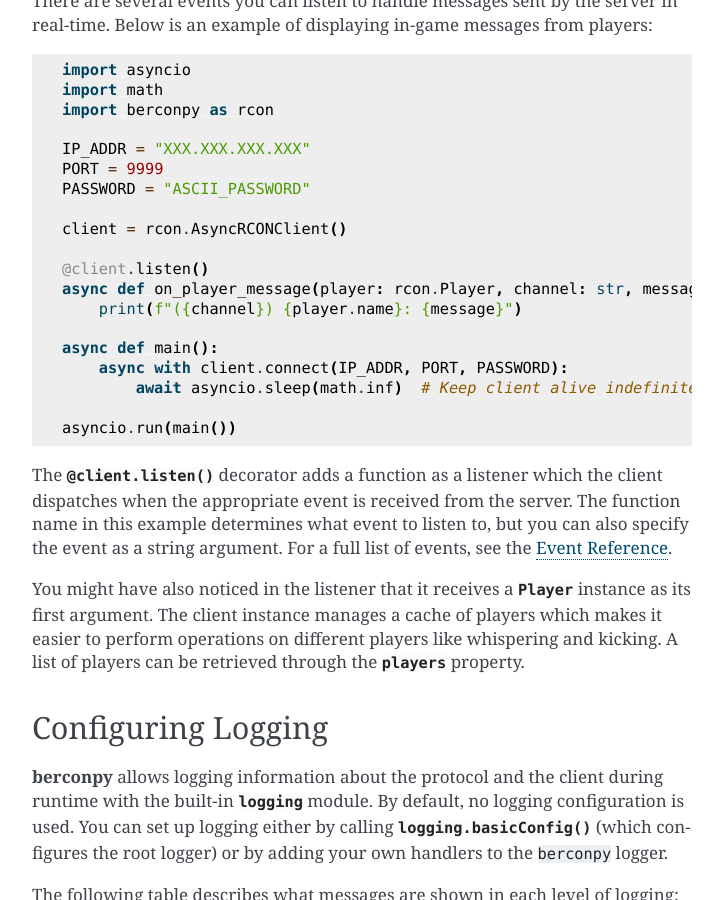
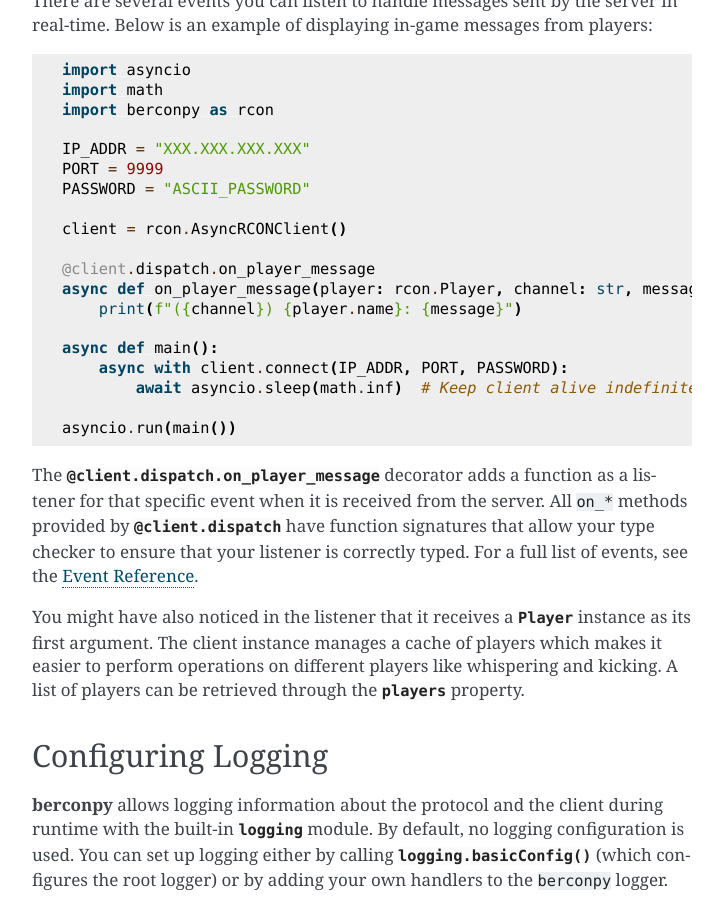
Before and after one commit to thegamecracks/berconpy, a Sphinx documentation site: the page built from docs/source/intro.rst, in a window 1280 px wide and 900 px high, scrolled down 1934 px. Shown: the whole window, without its empty margins (388-1111 px from the left). Built offline with Sphinx 7.4.7, drawn with Linux system fonts in a browser that asks for light colours.

Commit message:
Use the new event methods in examples and docs

```diff
--- a/docs/source/events.rst
+++ b/docs/source/events.rst
@@ -3,7 +3,8 @@ Event Reference
 
 All events dispatched by :py:class:`~berconpy.AsyncRCONClient` are documented here.
 To listen for one of the following events, use the :py:meth:`~berconpy.AsyncRCONClient.add_listener()`
-method or the :py:meth:`~berconpy.AsyncRCONClient.listen()` decorator.
+method, the :py:meth:`~berconpy.AsyncRCONClient.listen()` decorator, or the
+type-safe ``on_*`` method from :py:class:`~berconpy.AsyncEventDispatcher`.
 
 .. py:function:: on_raw_event(packet: ServerPacket)
 
--- a/docs/source/intro.rst
+++ b/docs/source/intro.rst
@@ -109,7 +109,7 @@ in real-time. Below is an example of displaying in-game messages from players:
 
     client = rcon.AsyncRCONClient()
 
-    @client.listen()
+    @client.dispatch.on_player_message
     async def on_player_message(player: rcon.Player, channel: str, message: str):
         print(f"({channel}) {player.name}: {message}")
 
@@ -119,10 +119,11 @@ in real-time. Below is an example of displaying in-game messages from players:
 
     asyncio.run(main())
 
-The :py:meth:`@client.listen() <berconpy.AsyncRCONClient.listen>` decorator
-adds a function as a listener which the client dispatches when the appropriate
-event is received from the server. The function name in this example determines
-what event to listen to, but you can also specify the event as a string argument.
+The :py:meth:`@client.dispatch.on_player_message <berconpy.AsyncEventDispatcher.on_player_message>`
+decorator adds a function as a listener for that specific event when it is
+received from the server. All ``on_*`` methods provided by
+:py:attr:`@client.dispatch <berconpy.AsyncRCONClient.dispatch>` have function signatures
+that allow your type checker to ensure that your listener is correctly typed.
 For a full list of events, see the :doc:`/events`.
 
 You might have also noticed in the listener that it receives a
```
Also changed, not shown: 2 other files.
